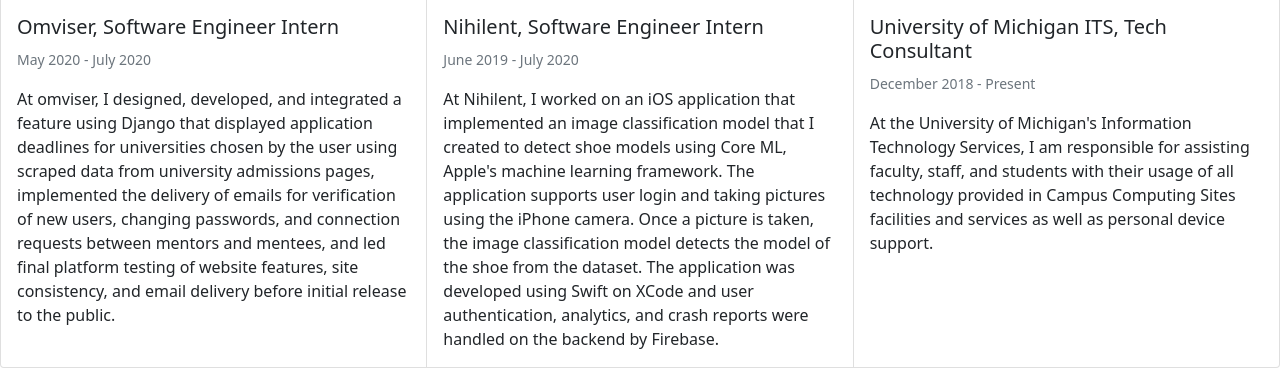
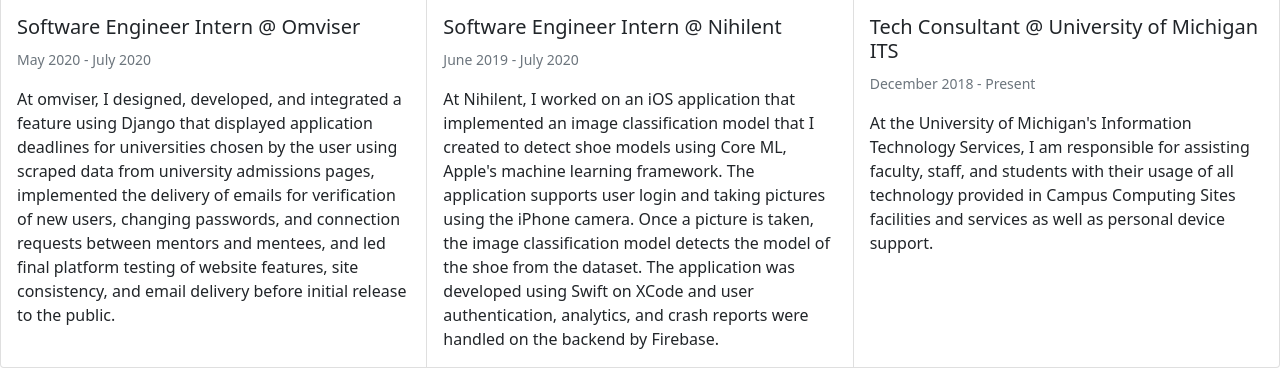
Before and after one commit to rahul-dcosta/final-website, a Django app: template base/templates/base/experience.html in a window 1280 px wide. Shown: the part 837-1205 px from the top of the page. Run offline with Django 3.2, Linux system fonts and the light colour scheme; the template is opened without the code that fills it, so the values that code supplies are empty.

Commit message:
slight adjustments

```diff
--- a/base/templates/base/experience.html
+++ b/base/templates/base/experience.html
@@ -40,7 +40,7 @@
   <div class="card">
     <img class="card-img-top" src="{% static 'images/consulting-logo.jpg' %}" alt="Card image cap">
     <div class="card-body">
-      <h5 class="card-title">Omviser, Software Engineer Intern</h5>
+      <h5 class="card-title">Software Engineer Intern @ Omviser</h5>
       <p class="card-text"><small class="text-muted">May 2020 - July 2020</small></p>
       <p class="card-text">At omviser, I designed, developed, and integrated a feature using Django that displayed application deadlines for universities chosen by the user using scraped data from university admissions pages, implemented the delivery of emails for verification of new users, changing passwords, and connection requests between mentors and mentees, and led final platform testing of website features, site consistency, and email delivery before initial release to the public.</p>
     </div>
@@ -48,7 +48,7 @@
   <div class="card">
     <img class="card-img-top" src="{% static 'images/ios-app.png' %}" alt="Card image cap">
     <div class="card-body">
-      <h5 class="card-title">Nihilent, Software Engineer Intern</h5>
+      <h5 class="card-title">Software Engineer Intern @ Nihilent</h5>
       <p class="card-text"><small class="text-muted">June 2019 - July 2020</small></p>
       <p class="card-text">At Nihilent, I worked on an iOS application that implemented an image classification model that I created to detect shoe models using Core ML, Apple's machine learning framework. The application supports user login and taking pictures using the iPhone camera. Once a picture is taken, the image classification model detects the model of the shoe from the dataset. The application was developed using Swift on XCode and user authentication, analytics, and crash reports were handled on the backend by Firebase.</p>
     </div>
@@ -56,7 +56,7 @@
   <div class="card">
     <img class="card-img-top" src="{% static 'images/umich-logo.jpg' %}" alt="Card image cap">
     <div class="card-body">
-      <h5 class="card-title">University of Michigan ITS, Tech Consultant</h5>
+      <h5 class="card-title">Tech Consultant @ University of Michigan ITS</h5>
       <p class="card-text"><small class="text-muted">December 2018 - Present</small></p>
       <p class="card-text">At the University of Michigan's Information Technology Services, I am responsible for assisting faculty, staff, and students with their usage of all technology provided in Campus Computing Sites facilities and services as well as personal device support.</p>
     </div>
```
Also changed, not shown: 2 other files.
